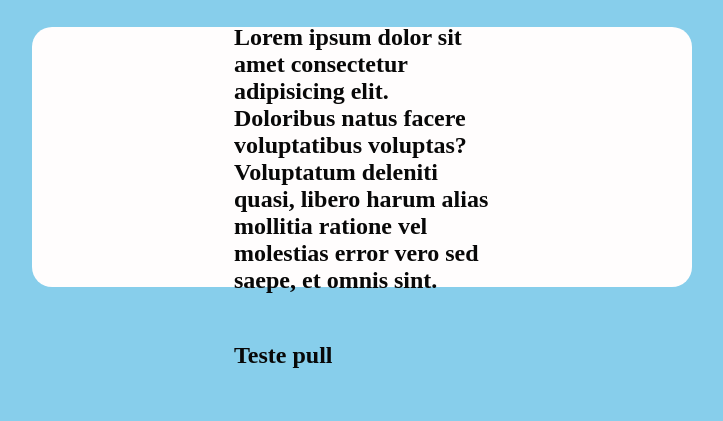
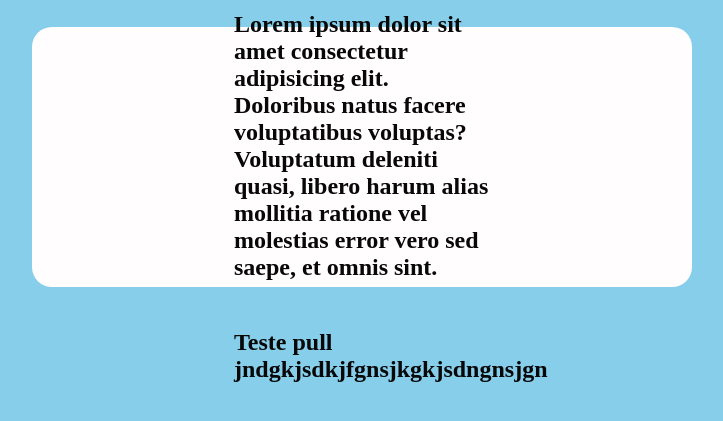
Before and after one commit to Bernardosc1/Aula-Git, a plain HTML site: page index.html in a window 1280 px wide. Shown: the part 251-672 px from the top of the page, without its empty margins (286-1009 px from the left). Drawn offline with Linux system fonts and the light colour scheme.

Commit message:
Update index.html

```diff
--- a/index.html
+++ b/index.html
@@ -10,7 +10,7 @@
   <main>
     <h1>OFICINA GIT E GITHUB</h1>
     <p>Lorem ipsum dolor sit amet consectetur adipisicing elit. Doloribus natus facere voluptatibus voluptas? Voluptatum deleniti quasi, libero harum alias mollitia ratione vel molestias error vero sed saepe, et omnis sint.</p>
-    <p>Teste pull</p>
+    <p>Teste pull jndgkjsdkjfgnsjkgkjsdngnsjgn</p>
   </main>
   </body>
 </html>
```
